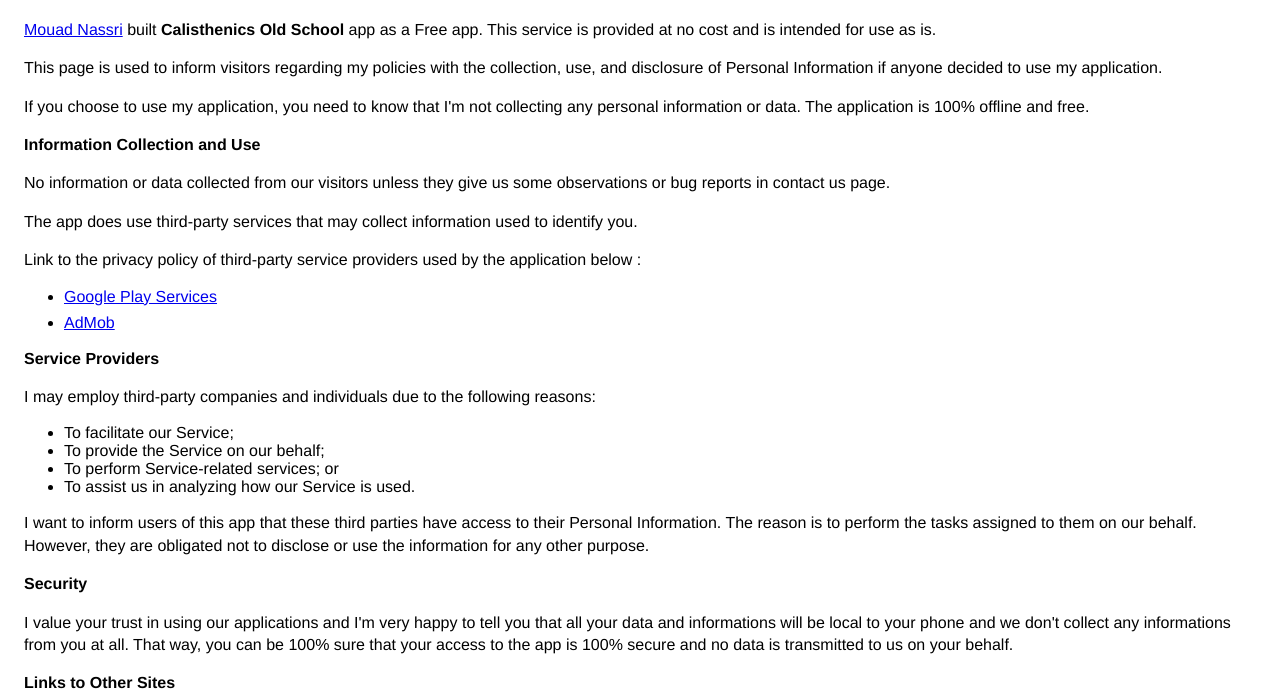
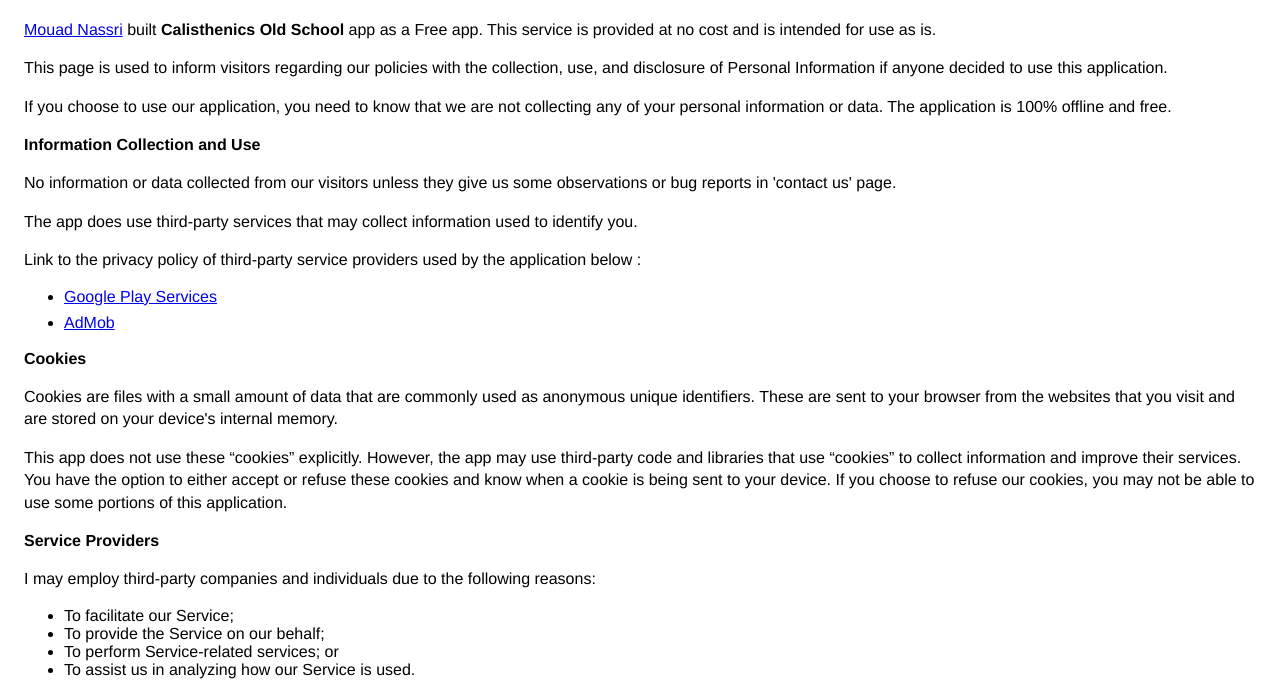
Before and after one commit to Hostname47/xghozt, a plain HTML site: page calisthenics-old-school/privacy-policy.html in a window 1280 px wide. Shown: the part 85-782 px from the top of the page. Drawn offline with Linux system fonts and the light colour scheme.

Commit message:
Add cookies section on privacy policy

```diff
--- a/calisthenics-old-school/privacy-policy.html
+++ b/calisthenics-old-school/privacy-policy.html
@@ -25,19 +25,19 @@
 			service is provided at no cost and is intended for use as is.
 		</p>
 		<p>
-			This page is used to inform visitors regarding my policies with the
+			This page is used to inform visitors regarding our policies with the
 			collection, use, and disclosure of Personal Information if anyone decided
-			to use my application.
+			to use this application.
 		</p>
 		<p>
-			If you choose to use my application, you need to know that I'm not
-			collecting any personal information or data. The application is 100%
-			offline and free.
+			If you choose to use our application, you need to know that we are not
+			collecting any of your personal information or data. The application is
+			100% offline and free.
 		</p>
 		<p><strong>Information Collection and Use</strong></p>
 		<p>
 			No information or data collected from our visitors unless they give us
-			some observations or bug reports in contact us page.
+			some observations or bug reports in 'contact us' page.
 		</p>
 		<div>
 			<p>
@@ -68,6 +68,20 @@
 				<!----><!----><!----><!----><!----><!----><!----><!----><!----><!----><!----><!----><!----><!----><!----><!----><!----><!----><!----><!----><!----><!----><!----><!----><!----><!---->
 			</ul>
 		</div>
+		<p><strong>Cookies</strong></p>
+		<p>
+			Cookies are files with a small amount of data that are commonly used as
+			anonymous unique identifiers. These are sent to your browser from the
+			websites that you visit and are stored on your device's internal memory.
+		</p>
+		<p>
+			This app does not use these “cookies” explicitly. However, the app may use
+			third-party code and libraries that use “cookies” to collect information
+			and improve their services. You have the option to either accept or refuse
+			these cookies and know when a cookie is being sent to your device. If you
+			choose to refuse our cookies, you may not be able to use some portions of
+			this application.
+		</p>
 		<p><strong>Service Providers</strong></p>
 		<p>
 			I may employ third-party companies and individuals due to the following
```
